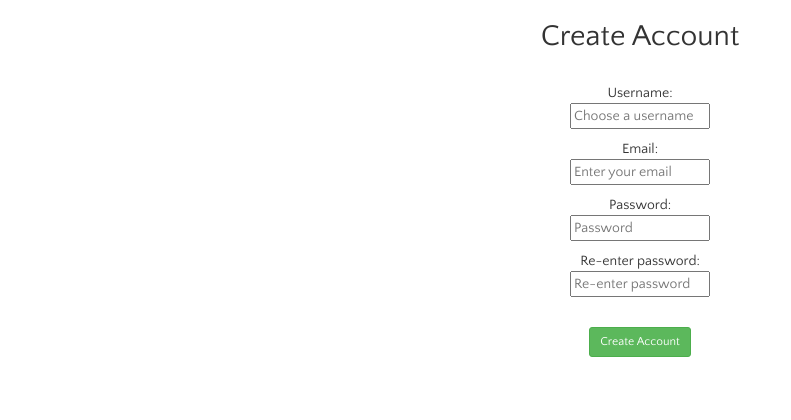
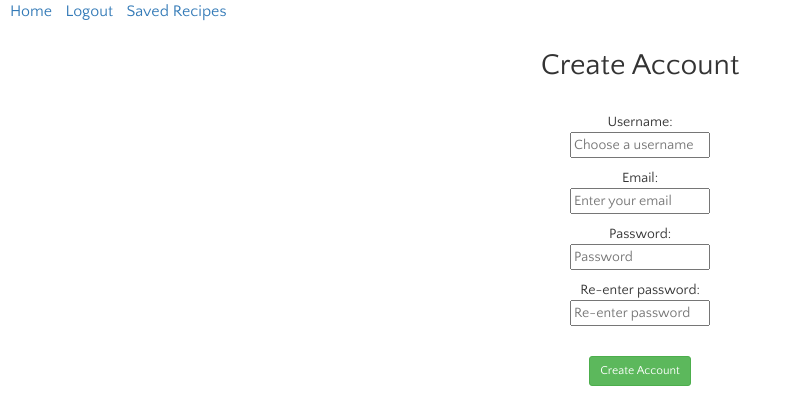
Before and after one commit to mjhea0/flask-yummly, a Flask app: page /new_user in a window 1280 px wide. Shown: the top 420 px of the page, without its empty margins (0-791 px from the left). Run offline with Flask 2, Linux system fonts and the light colour scheme; some libraries are stand-ins or nearby versions.

Commit message:
updating layout

```diff
--- a/yummly/static/css/jumbotron-narrow.css
+++ b/yummly/static/css/jumbotron-narrow.css
@@ -87,13 +87,15 @@ h1 {
   font-size: 40px;
 }
 .top-navigation a {
-    float: left;
+    float: right;
+    text-align: right;
     font-size: 16px;
     text-decoration: none;
 }
 .top-navigation li {
     display: inline-block;
     margin-left: 10px;
+    text-align: right;
 }
 #recipe_list {
   font-size: 15px;
--- a/yummly/static/js/main.js
+++ b/yummly/static/js/main.js
@@ -15,19 +15,22 @@ $(function() {
               $.each(obj, function(idx, obj) {
                 console.log(obj.title, obj.url, obj.recipe_id);
                 $("#recipe_list").append('<p id='+obj.recipe_id+'><a href='+obj.url+'>'+obj.title+'  </a><button type="button" id="delete" class="btn btn-default btn-sm" action="/recipe/'+obj.recipe_id+'/delete" method="post" >Delete</button></p>');
-                $('#delete').on('click', function(event){
-                  $.ajax({
-                    type: "POST",
-                    url: "/recipes",
-                    data : { 'recipe_id' : recipe_id },
-                    success: function(result) {
-                    },
-                  });
-                });
+
               });
             });
           }
         });
+
+    $('#delete').on('click', function(event){
+      console.log("delete");
+        $.ajax({
+          type: "POST",
+          url: "/recipes",
+          data : { 'recipe_id' : obj.recipe_id },
+          success: function(result) {
+          },
+        });
+      });
 
 
 
--- a/yummly/templates/base.html
+++ b/yummly/templates/base.html
@@ -10,6 +10,12 @@
     <link href='http://fonts.googleapis.com/css?family=Quattrocento+Sans' rel='stylesheet' type='text/css'>
   </head>
   <body>
+<nav class="top-navigation">
+      <li><a href="/">Home</a></li>
+      <li><a href="/logout">Logout</a></li>
+      <li><a href="/recipes">Saved Recipes</a></li>
+    </nav>
+
 
     <div class="container">
 
--- a/yummly/templates/index.html
+++ b/yummly/templates/index.html
@@ -8,8 +8,6 @@
 
   <div id="main">
 
-    <a href="/logout">Logout</a><br>
-    <a href="/recipes">Saved Recipes</a>
         <h1>Recipe Search!</h1>
           <p class="lead">What's for dinner?</p>
   </div>
--- a/yummly/views.py
+++ b/yummly/views.py
@@ -151,9 +151,9 @@ def saved_recipes():
 
 @app.route("/recipe/<int:recipe_id>/delete", methods=["POST"])
 def remove_recipe(recipe_id):
-    if request.method =="POST":
+    if request.method == "POST":
         recipe_id = recipe_id
-        recipe = db.session.query(Recipe).filter_by(id=recipe_id)
+        recipe = db.session.query(Recipe).filter_by(id=recipe_id).delete()
         db.session.commit()
         return redirect(url_for("recipes"))
 
```
Also changed, not shown: yummly/templates/recipes.html (+1 -6 lines), yummly/yummly_test.db.
